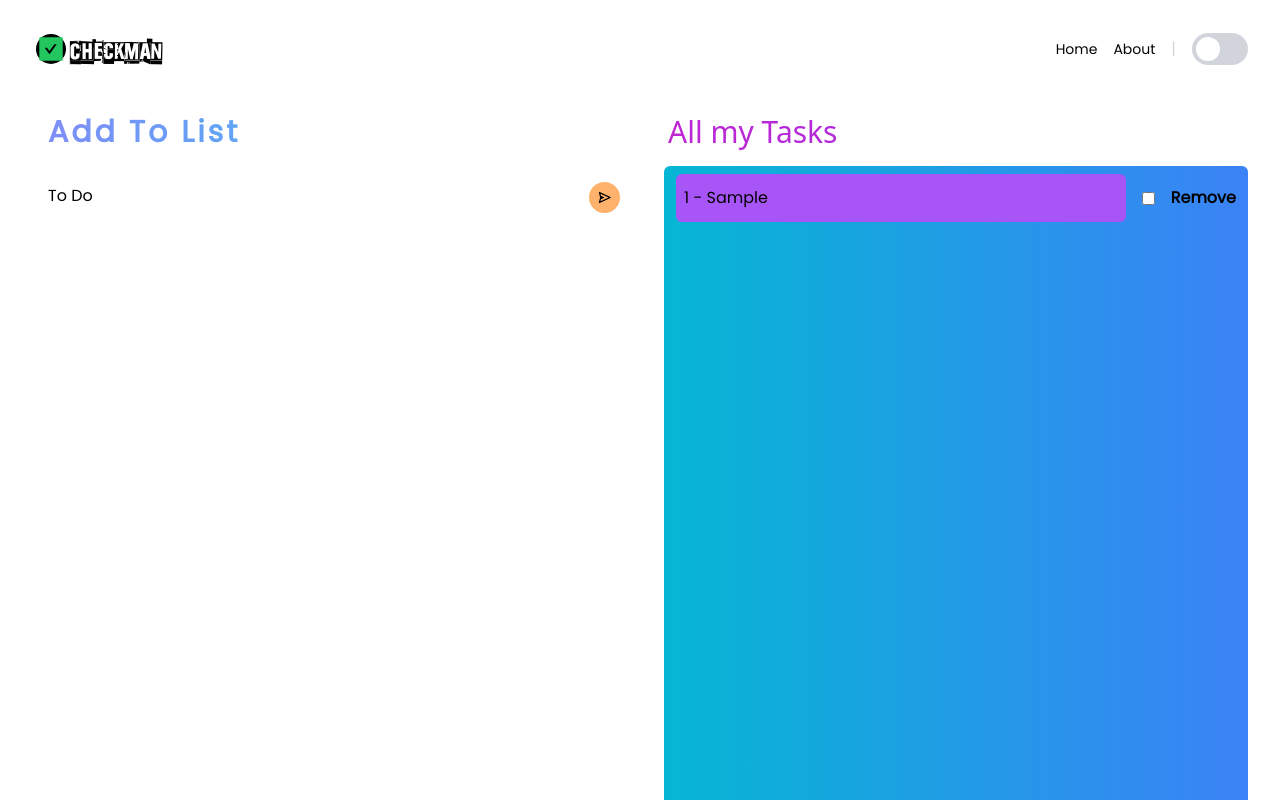
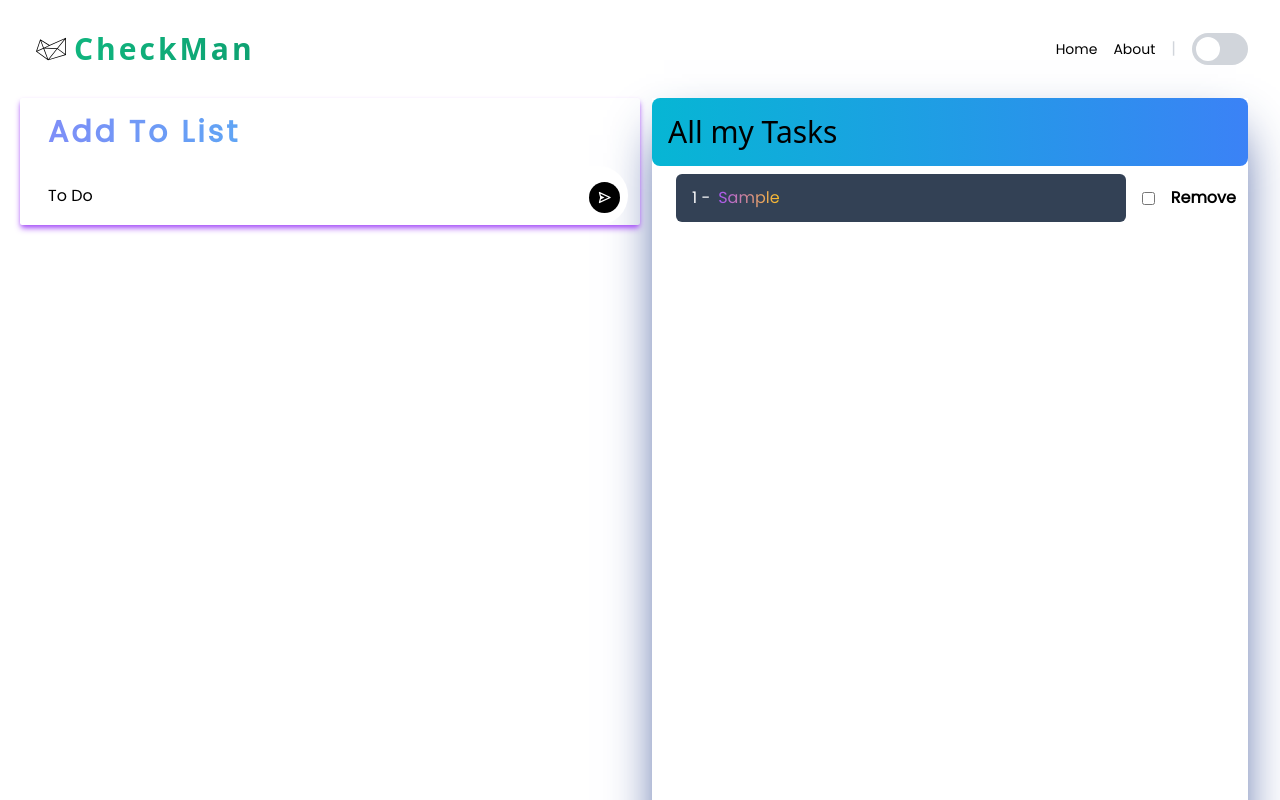
Before and after one commit to sobhanhadikhah/ChechkMan, a React (Vite) app: page / in a window 1280 px wide. Both pictures are taken after typing "Sample" into the empty fields and a click on the button 604 px from the left and 197 px from the top of the page. Shown: the top 800 px of the page. Built offline with nearby package versions, Linux system fonts and the light colour scheme.

Commit message:
make it againe great

```diff
--- a/src/components/inputToDo.jsx
+++ b/src/components/inputToDo.jsx
@@ -3,14 +3,14 @@ const InputToDo = ({ handleChange, handleToAdd, text, setText }) => {
 
     return (
         <div>
-            <div className=" absolute lg:relative bottom-0 w-full px-3  " >
+            <div className=" absolute lg:relative bottom-0 w-full px-3  shadow-md shadow-purple-500 rounded-sm " >
                 <h1 className='rounded-t-md bg-gradient-to-r from-indigo-400 to-cyan-400 bg-clip-text text-transparent tracking-widest font-extrabold p-4 text-3xl font-Poppins-Regular lg:block hidden   ' >Add To List</h1>
                 <form onSubmit={handleToAdd} onChange={handleChange} className=" shadow-gray-400 shadow-md lg:shadow-none bg-white   rounded-full flex   lg:mb-0 mb-2  " >
                     <div className='flex w-full   lg:bg-transparent  ' >
                         <input className=' px-4    py-1 placeholder:text-black bg-transparent lg:bg-white  font-Poppins-Regular  focus:outline-none  '
                             onChange={(e) => setText(e.target.value)} placeholder='To Do' type="text" value={text} />
                     </div>
-                    <button className='bg-[#FFB26B]  p-2 font-Poppins-Regular rounded-full lg:block mt-4 mr-2 mb-3 '  ><BiSend className="text-black" size={15} /></button>
+                    <button className='bg-black  p-2 font-Poppins-Regular rounded-full lg:block mt-4 mr-2 mb-3 '  ><BiSend className="text-white" size={15} /></button>
                 </form>
             </div>
         </div>
--- a/src/components/listTask.jsx
+++ b/src/components/listTask.jsx
@@ -14,9 +14,12 @@ const ListTask = () => {
 
     const todo = useSelector(state => state.todoReducerState.todo)
     return (
-        <div className='mx-3' >
-            <h1 className='text-3xl p-4 grid bg-gradient-to-r from-fuchsia-600 to-purple-600 bg-clip-text text-transparent ' >All my Tasks</h1>
-            <div className=' h-[400px] sm:h-[300px] md:h-[500px] lg:h-[800px] my-3 md:my-0  md:ml-3  rounded-md   bg-gradient-to-r from-cyan-500 to-blue-500 overflow-auto   ' >
+        <div className='mx-3 shadow-2xl shadow-blue-900 ' >
+            <div className='bg-gradient-to-r from-cyan-500 to-blue-500 rounded-lg ' >
+
+                <h1 className='text-3xl p-4 grid text-blackfont-Poppins-Regular  ' >All my Tasks</h1>
+            </div>
+            <div className=' h-[400px] sm:h-[300px] md:h-[500px] lg:h-[800px] my-3 md:my-0  md:ml-3  rounded-md    overflow-auto   ' >
                 <ul className='mx-3 gap-2 flex flex-col  ' >
 
                     {todo.map((todos, i) => {
@@ -24,8 +27,9 @@ const ListTask = () => {
                         return (
                             <div key={todos.id} className='flex flex-row justify-center items-center '>
                                 <li style={{ textDecoration: todos.completed ? "line-through" : "none" }}
-                                    className='bg-purple-500   text-yellow-400 my-2   font-Poppins-Regular w-full p-2 py-3 capitalize  rounded-md' >
-                                    <span className='text-black border-black  ' >{i + 1} -  {todos.text} </span>
+                                    className='bg-slate-700  inline-flex  my-2   font-Poppins-Regular decoration-white w-full p-2 py-3 capitalize  rounded-md' >
+                                    <span className='text-white  px-2 justify-center items-center  rounded-full ' >{i + 1} -    </span>
+                                    <div className='bg-gradient-to-r from-purple-500 to-amber-400 bg-clip-text text-transparent' >{todos.text}</div>
                                 </li>
                                 <input type='checkbox' onClick={() => handleOnToggle(todos.id)} className='bg-green-400 rounded-full ml-4  cursor-alias ' >
 
--- a/src/components/navbar.jsx
+++ b/src/components/navbar.jsx
@@ -2,14 +2,15 @@ import { Link } from 'react-router-dom';
 import { NavbarText } from '../utiles/constanse';
 import { FcAbout } from "react-icons/fc"
 import { AiFillCheckSquare } from "react-icons/ai";
+import { SiCheckio } from "react-icons/si"
 const Navbar = () => {
 
     return (
         <div className='max-w-[1240px] mx-auto h-[98px]  flex   items-center ' >
             <div className='w-full' >
-                <Link to="/" className='text-3xl   ml-4 flex items-center font-Onetwothirtyfour ' >
+                <Link to="/" className='text-3xl   ml-4 flex items-center font-extrabold bg-gradient-to-r from-emerald-500 to-emerald-900 bg-clip-text text-transparent tracking-widest ' >
 
-                    <span className='text-green-500 bg-black mr-1 rounded-full' ><AiFillCheckSquare className='' /></span>
+                    <span> <SiCheckio className='text-black mr-2 ' size={30} /> </span>
                     CheckMan
 
 
--- a/src/index.css
+++ b/src/index.css
@@ -15,3 +15,21 @@
     font-family: "DominosBlast";
     src: url("./fonts/DominosBlast.otf");
 }
+.btn {
+
+    color:var(--cyan);
+    margin-top: 35px;
+    background-color: var(--mainlight);
+    border: 1px solid var(--cyan);
+    border-radius: 20px;
+    width: 90px;
+    height: 50px;
+    text-shadow: var(--cyan) 0px 0px 20px;
+    box-shadow: rgb(95, 240, 208, 15%)  0px 0px 50px;
+}
+.btn:hover {
+    color: var(--main);
+    background-color: var(--cyan);
+    cursor: pointer;
+    box-shadow: var(--cyan) 0px 0px 50px;
+}
```
